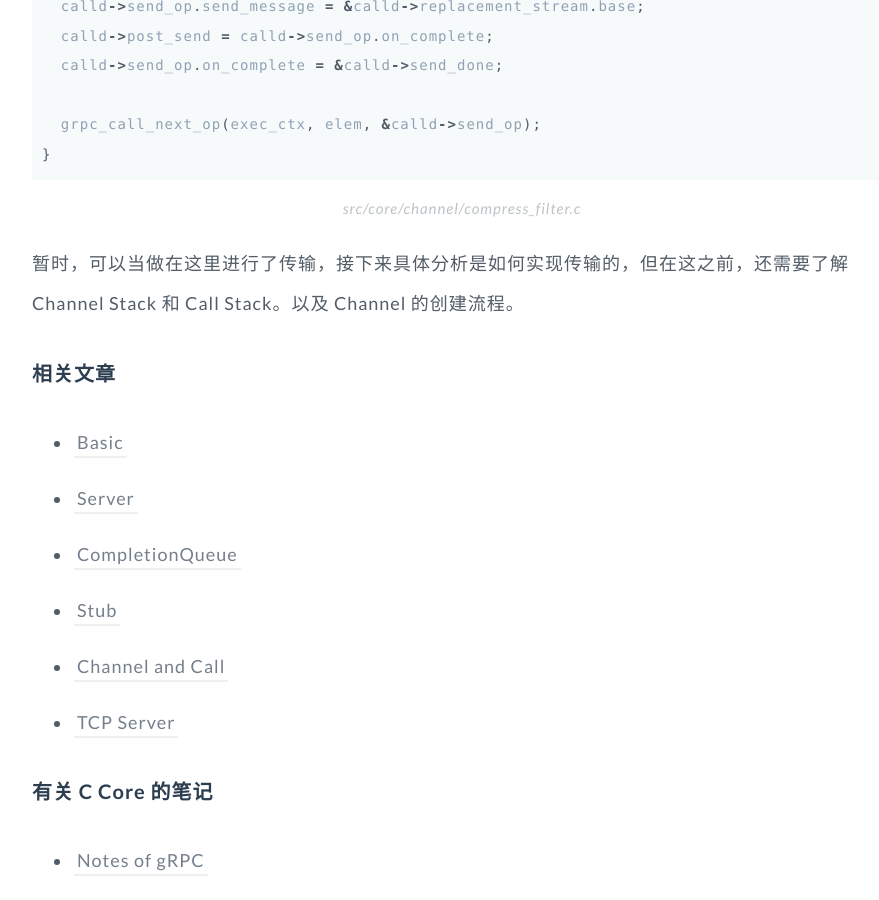
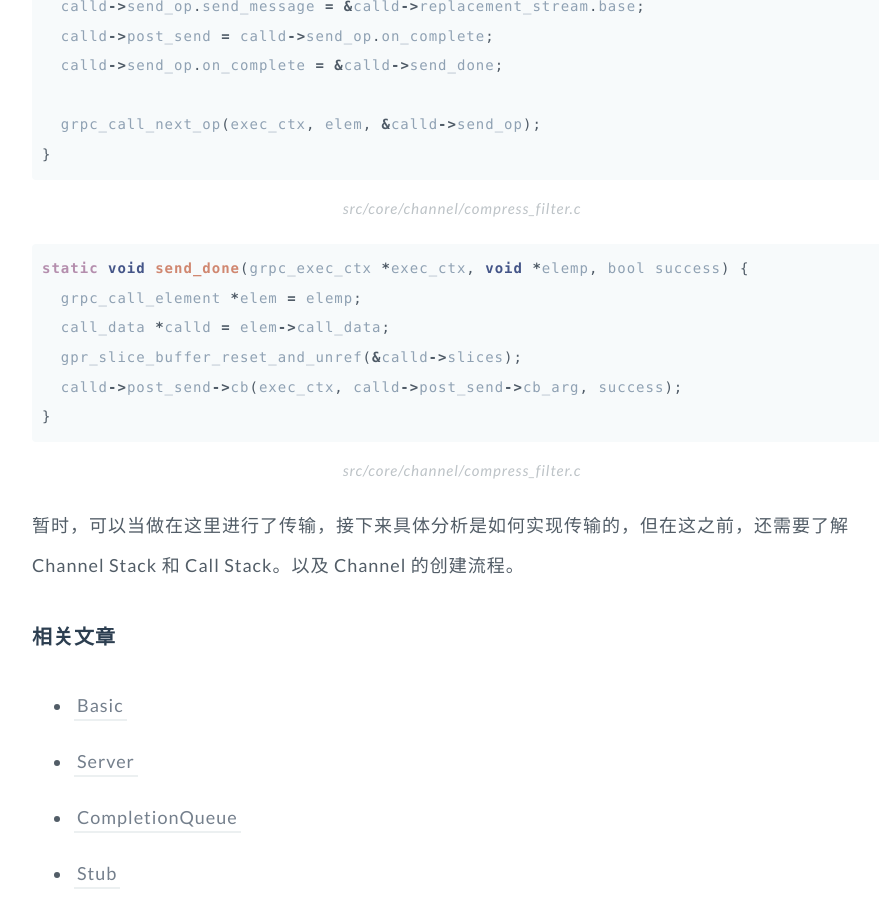
Before and after one commit to GuoJing/blog, a Jekyll site: the page built from _posts/blog/2016/2016-03-15-grpc-python-bind-source-code-4.md, in a window 1280 px wide and 900 px high, scrolled down 40769 px. Shown: the whole window, without its empty margins (178-1057 px from the left). Built offline with Jekyll 4.4.1, drawn with Linux system fonts in a browser that asks for light colours.

Commit message:
auto commit

```diff
--- a/_posts/blog/2016/2016-03-15-grpc-python-bind-source-code-4.md
+++ b/_posts/blog/2016/2016-03-15-grpc-python-bind-source-code-4.md
@@ -1456,6 +1456,18 @@ static void finish_send_message(grpc_exec_ctx *exec_ctx,
 {:.center}
 src/core/channel/compress_filter.c
 
+{% highlight c %}
+static void send_done(grpc_exec_ctx *exec_ctx, void *elemp, bool success) {
+  grpc_call_element *elem = elemp;
+  call_data *calld = elem->call_data;
+  gpr_slice_buffer_reset_and_unref(&calld->slices);
+  calld->post_send->cb(exec_ctx, calld->post_send->cb_arg, success);
+}
+{% endhighlight %}
+
+{:.center}
+src/core/channel/compress_filter.c
+
 暂时，可以当做在这里进行了传输，接下来具体分析是如何实现传输的，但在这之前，还需要了解 Channel Stack 和 Call Stack。以及 Channel 的创建流程。
 
 ### 相关文章
```
